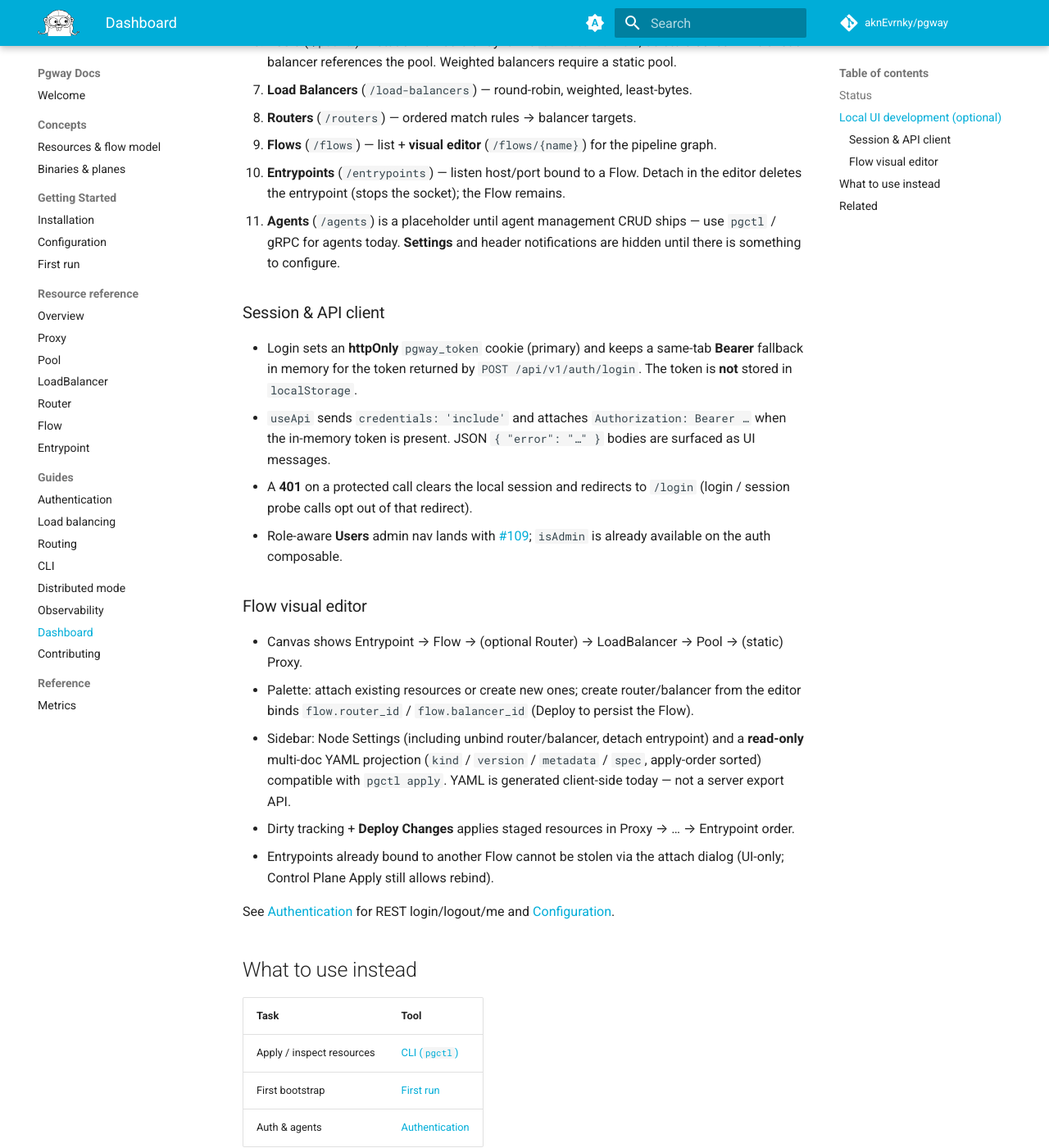
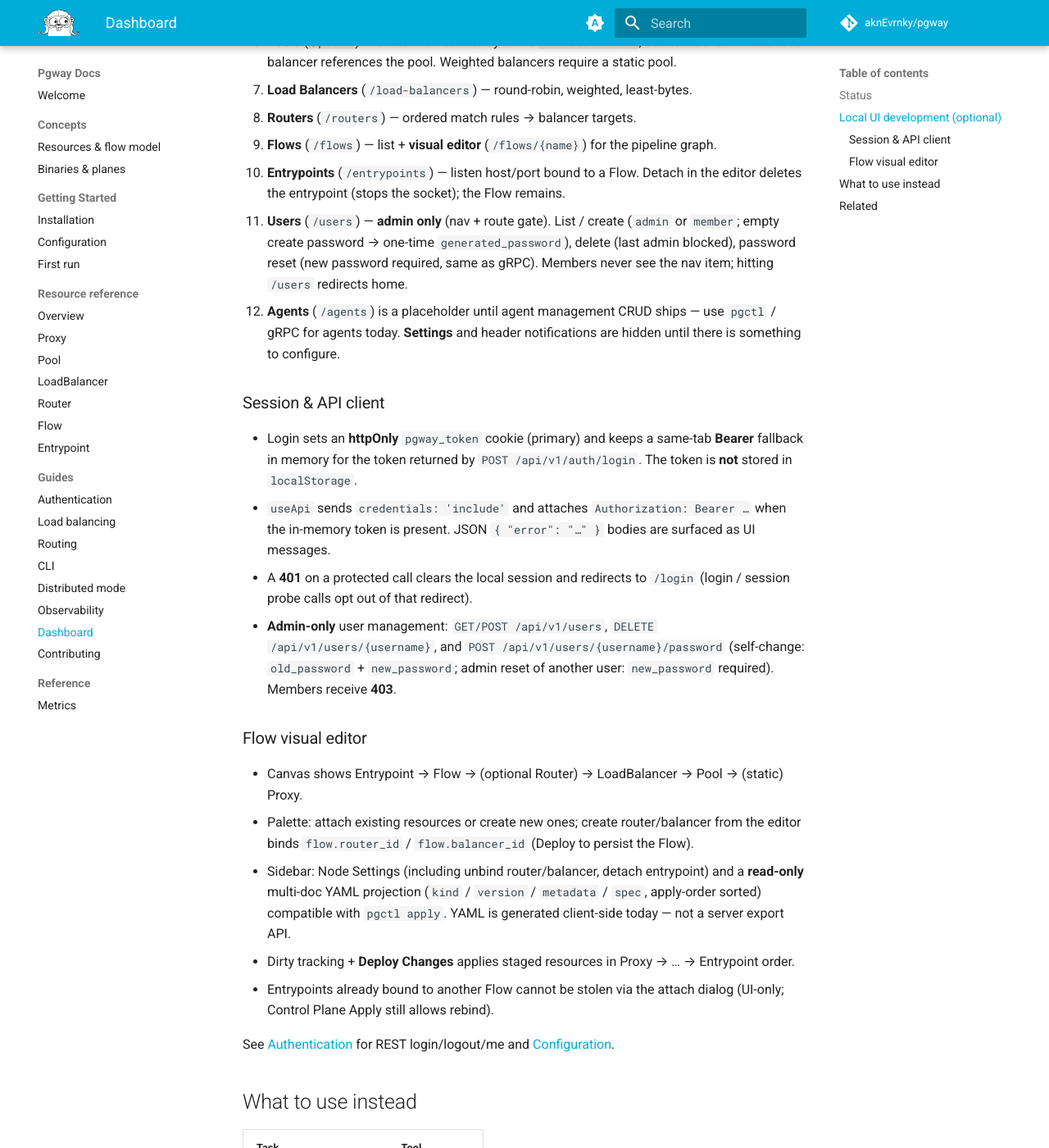
Before and after one commit to aknEvrnky/pgway-docs, an MkDocs documentation site: the page built from docs/guides/dashboard.md, in a window 1280 px wide and 1400 px high, scrolled down 2094 px. Shown: the whole window at 82% size. Built offline with MkDocs 1.6.1 and Material for MkDocs 9.7.7, drawn with Linux system fonts in a browser that asks for light colours; comment, search, counter and statistics services are not loaded; some of the changed text lies outside the part shown.

Commit message:
docs: document admin users REST API and dashboard page

```diff
--- a/docs/guides/dashboard.md
+++ b/docs/guides/dashboard.md
@@ -24,10 +24,10 @@ Work is tracked on the [Dashboard](https://github.com/aknEvrnky/pgway/milestones
 | Dashboard login page / route guards / API client | Done ([#22](https://github.com/aknEvrnky/pgway/issues/22), [#104](https://github.com/aknEvrnky/pgway/issues/104)) |
 | REST Proxy / Pool / LoadBalancer / Router / Flow / Entrypoint CRUD | Done (dashboard resource pages + Flow editor) |
 | REST agents list | Planned ([#115](https://github.com/aknEvrnky/pgway/issues/115)) |
-| REST users admin API | Planned ([#103](https://github.com/aknEvrnky/pgway/issues/103)) |
+| REST users admin API | Done ([#103](https://github.com/aknEvrnky/pgway/issues/103)) — admin-only `/api/v1/users*` |
 | Dashboard Proxies / Pools / LB / Routers / Flows / Entrypoints CRUD | Done (slice of [#105](https://github.com/aknEvrnky/pgway/issues/105)) |
 | Flow visual editor (Vue Flow) + read-only YAML projection | Done (experimental) |
-| Users admin UI (admin-only nav) | Planned ([#109](https://github.com/aknEvrnky/pgway/issues/109)) |
+| Users admin UI (admin-only nav) | Done ([#109](https://github.com/aknEvrnky/pgway/issues/109)) |
 | Agents page / Settings / notifications | Stub / hidden — CRUD later |
 | Overview charts / live logs / health panels | Later ([#20](https://github.com/aknEvrnky/pgway/issues/20), [#14](https://github.com/aknEvrnky/pgway/issues/14), [#9](https://github.com/aknEvrnky/pgway/issues/9)) |
 
@@ -55,6 +55,7 @@ The all-in-one / CP process must be running with `rest.enabled = true` (default)
    - **Routers** (`/routers`) — ordered match rules → balancer targets.
    - **Flows** (`/flows`) — list + **visual editor** (`/flows/{name}`) for the pipeline graph.
    - **Entrypoints** (`/entrypoints`) — listen host/port bound to a Flow. Detach in the editor deletes the entrypoint (stops the socket); the Flow remains.
+   - **Users** (`/users`) — **admin only** (nav + route gate). List / create (`admin` or `member`; empty create password → one-time `generated_password`), delete (last admin blocked), password reset (new password required, same as gRPC). Members never see the nav item; hitting `/users` redirects home.
 5. **Agents** (`/agents`) is a placeholder until agent management CRUD ships — use `pgctl` / gRPC for agents today. **Settings** and header notifications are hidden until there is something to configure.
 
 ### Session & API client
@@ -62,7 +63,7 @@ The all-in-one / CP process must be running with `rest.enabled = true` (default)
 - Login sets an **httpOnly** `pgway_token` cookie (primary) and keeps a same-tab **Bearer** fallback in memory for the token returned by `POST /api/v1/auth/login`. The token is **not** stored in `localStorage`.
 - `useApi` sends `credentials: 'include'` and attaches `Authorization: Bearer …` when the in-memory token is present. JSON `{ "error": "…" }` bodies are surfaced as UI messages.
 - A **401** on a protected call clears the local session and redirects to `/login` (login / session probe calls opt out of that redirect).
-- Role-aware **Users** admin nav lands with [#109](https://github.com/aknEvrnky/pgway/issues/109); `isAdmin` is already available on the auth composable.
+- **Admin-only** user management: `GET/POST /api/v1/users`, `DELETE /api/v1/users/{username}`, and `POST /api/v1/users/{username}/password` (self-change: `old_password` + `new_password`; admin reset of another user: `new_password` required). Members receive **403**.
 
 ### Flow visual editor
 
```
Also changed, not shown: docs/guides/authentication.md (+11 -0 lines).
